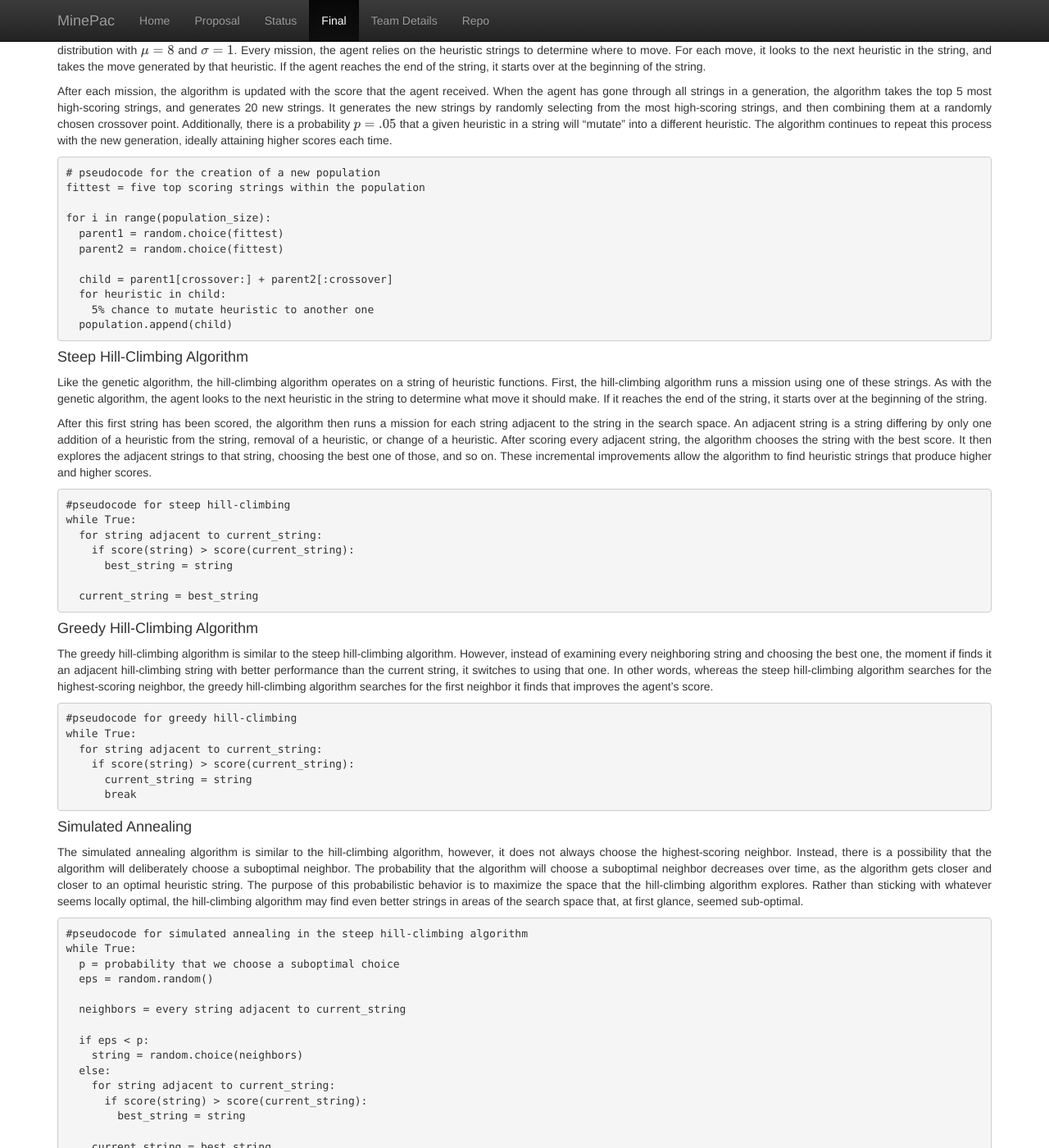
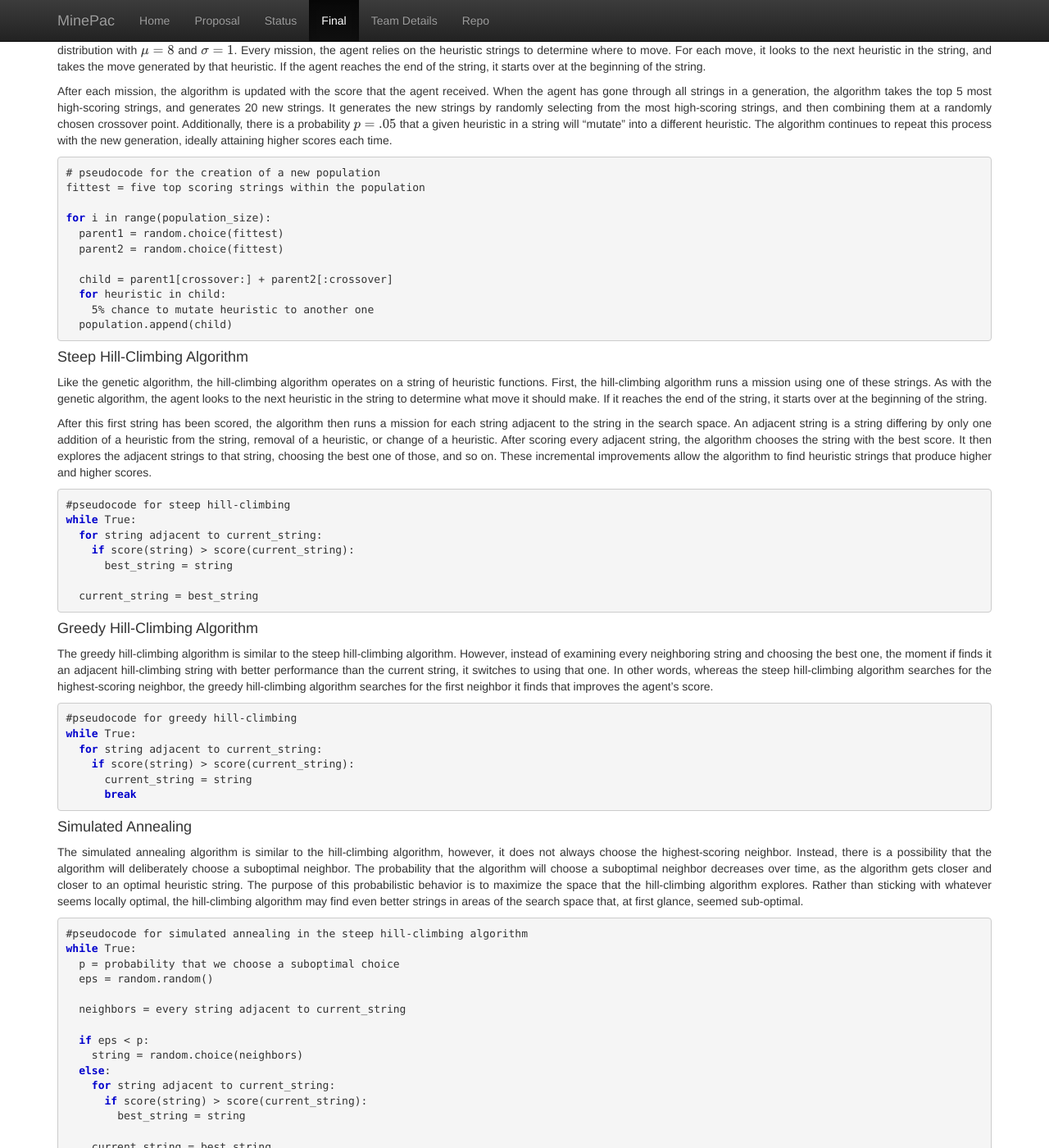
Before and after one commit to r58Playz/MinePac, a Jekyll site: the page built from docs/final.md, in a window 1280 px wide and 1400 px high, scrolled down 1436 px. Shown: the whole window at 82% size. Built offline with Jekyll 4.4.1, drawn with Linux system fonts in a browser that asks for light colours; formulas are drawn with MathJax 3; some of the changed text lies outside the part shown.

Commit message:
changed code styling

```diff
--- a/docs/css/custom.css
+++ b/docs/css/custom.css
@@ -69,3 +69,22 @@
     box-shadow: none;
     height: 1.5em;
 }
+
+/* Python Code CSS, because for some reason this isn't automatically applied
+---------------------------------------------------------------------------- */
+code .c
+{
+    font-style: italic;
+    color: #777;
+}
+
+code .k
+{
+    color: #00C;
+    font-weight: bold;
+}
+
+code .mp .bp
+{
+    color: #FFC300;
+}
```
Also changed, not shown: docs/final.md (+1 -1 lines).
